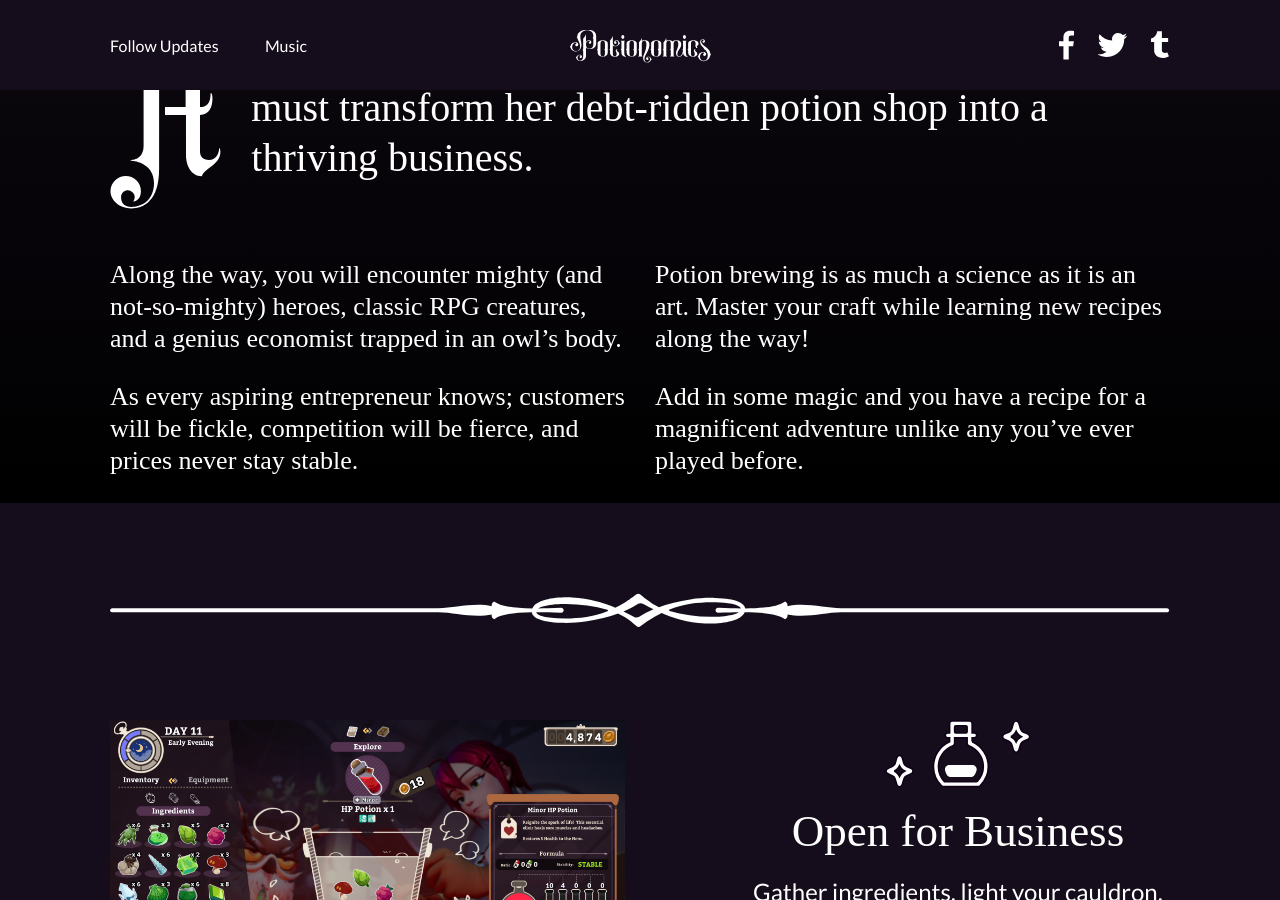
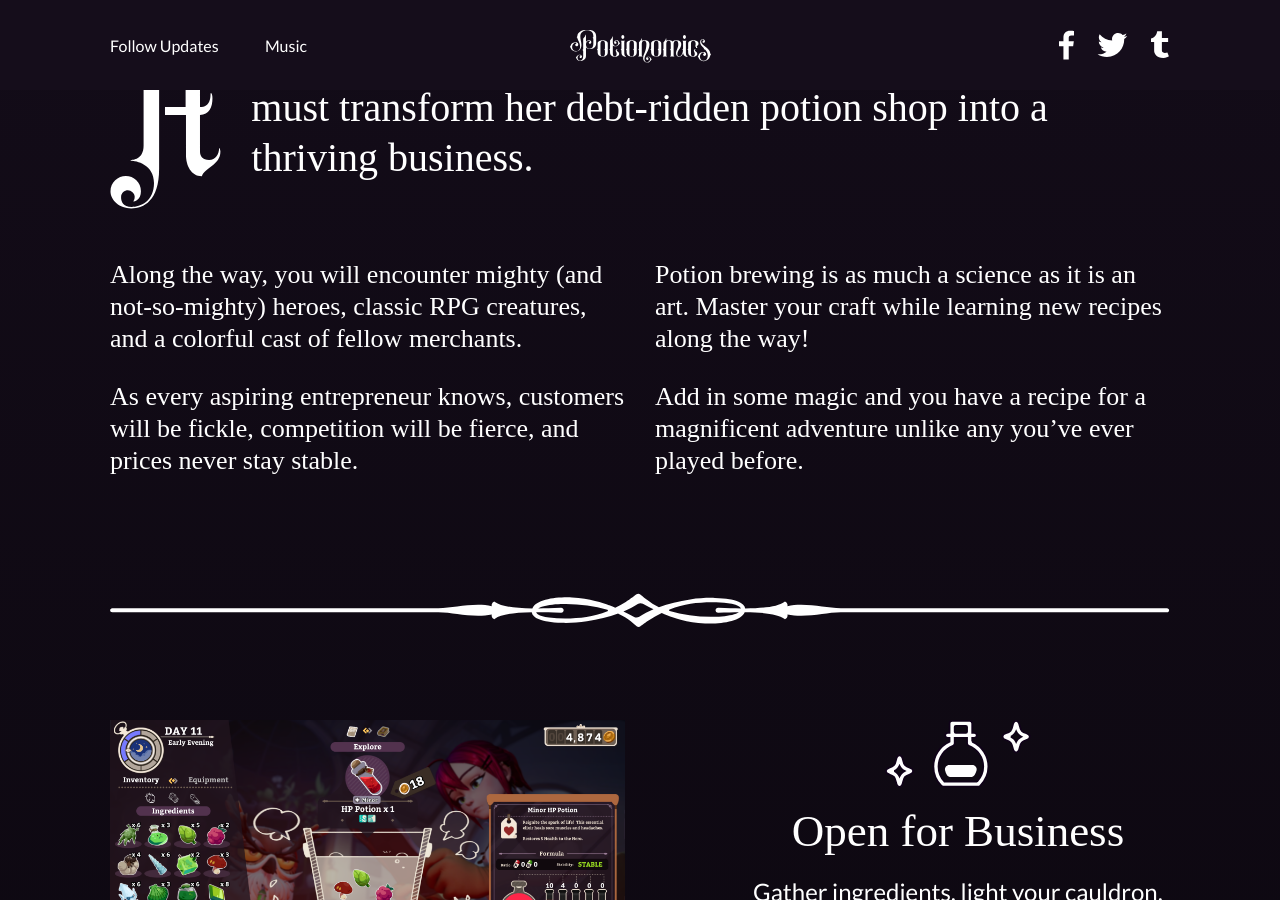
Before and after one commit to studioblack/jekyll, a Jekyll site: the page built from index.md, in a window 1280 px wide and 900 px high, scrolled down 2004 px. Built offline with Jekyll 4.4.1, drawn with Linux system fonts in a browser that asks for light colours; nearby versions of some CDN libraries; some web fonts are replaced.

```diff
--- a/_layouts/home.html
+++ b/_layouts/home.html
@@ -191,12 +191,11 @@
                 </p>
               </div>
             </div>
-          </div>
 
             <div class="row hidden-xs">
               <div class="col-sm-5 col-sm-offset-1 col-lg-6 col-lg-offset-0">
                 <p>
-                  Along the way, you will encounter mighty (and not-so-mighty) heroes, classic RPG creatures, and a genius economist trapped in an owl’s body.
+                  Along the way, you will encounter mighty (and not-so-mighty) heroes, classic RPG creatures, and a colorful cast of fellow merchants.
                 </p>
               </div>
 
@@ -210,7 +209,7 @@
             <div class="row hidden-xs">
               <div class="col-sm-5 col-sm-offset-1 col-lg-6 col-lg-offset-0">
                 <p>
-                  As every aspiring entrepreneur knows; customers will be fickle, competition will be fierce, and prices never stay stable.
+                  As every aspiring entrepreneur knows, customers will be fickle, competition will be fierce, and prices never stay stable.
                 </p>
               </div>
 
```
Also changed, not shown: other parts of _layouts/home.html (+1 -1 lines). Lines whose indentation alone changed are shown as unchanged.
